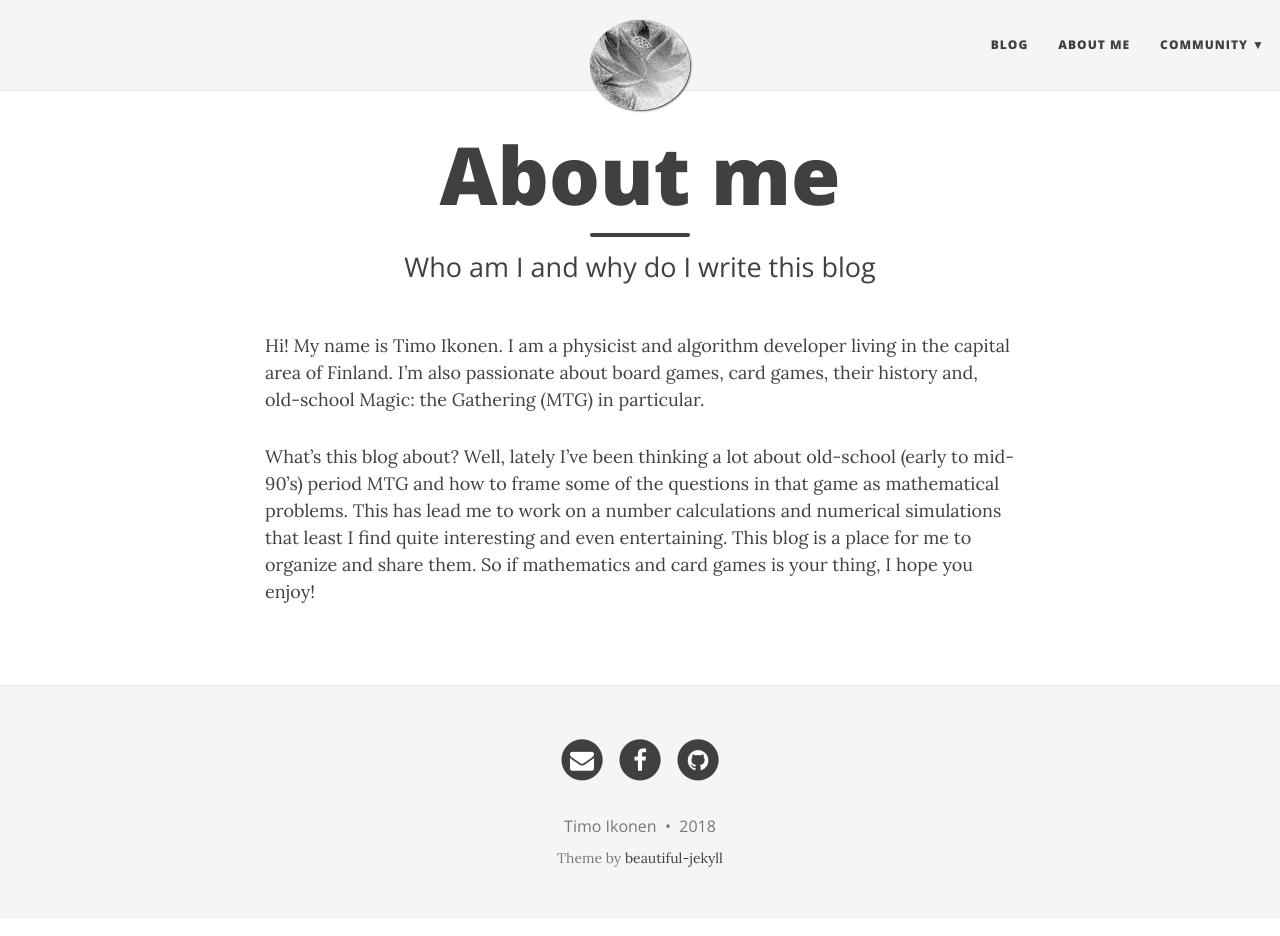
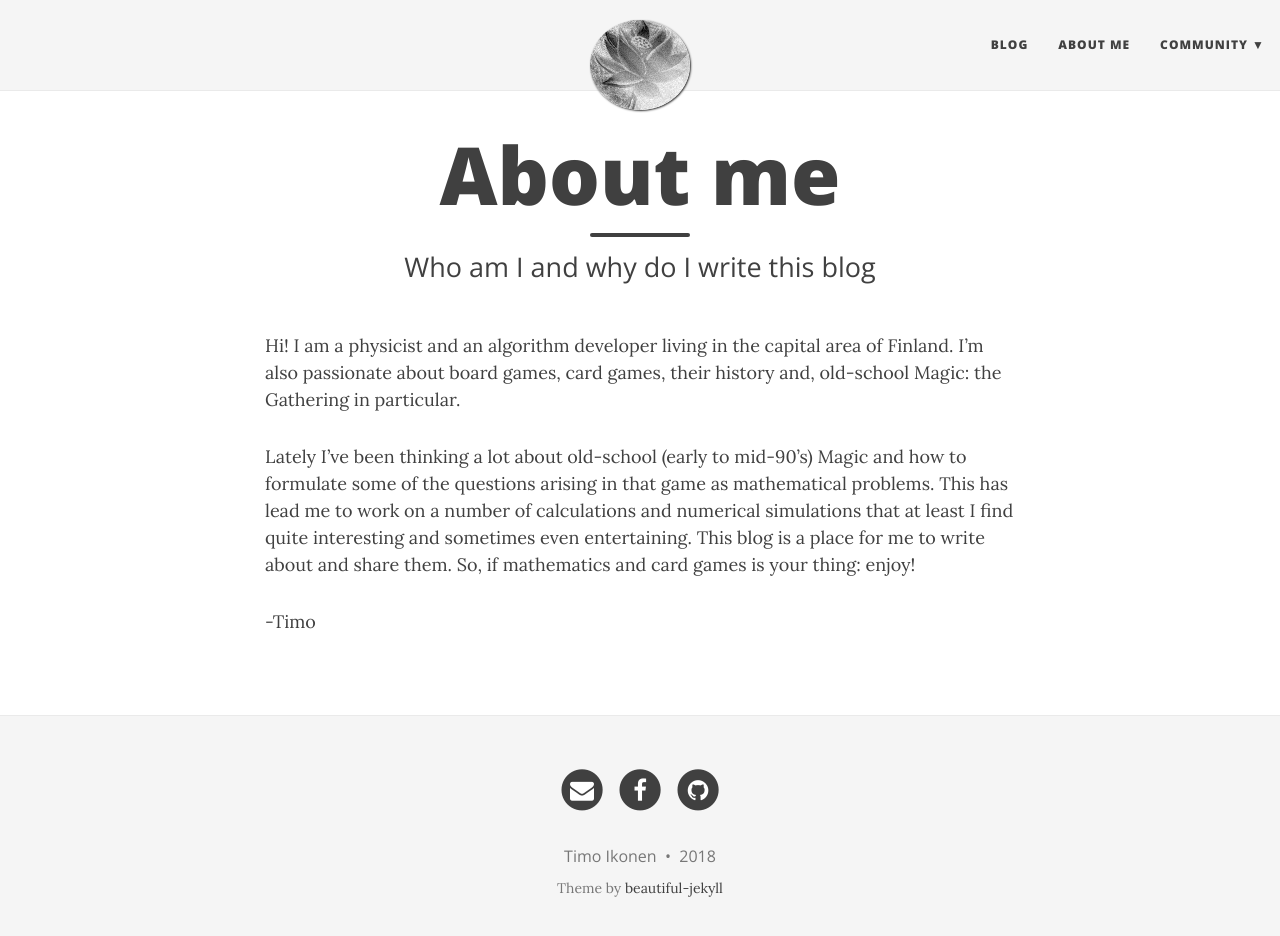
Before and after one commit to tmikonen/quantitatively, a Jekyll site: the page built from aboutme.md, in a window 1280 px wide and 949 px high. Shown: the top 936 px of the window. Built offline with Jekyll 4.4.1, drawn with Linux system fonts in a browser that asks for light colours; nearby versions of some CDN libraries.

Commit message:
Update aboutme

```diff
--- a/aboutme.md
+++ b/aboutme.md
@@ -4,6 +4,8 @@ title: About me
 subtitle: Who am I and why do I write this blog
 ---
 
-Hi! My name is Timo Ikonen. I am a physicist and algorithm developer living in the capital area of Finland. I'm also passionate about board games, card games, their history and, old-school Magic: the Gathering (MTG) in particular.
+Hi! I am a physicist and an algorithm developer living in the capital area of Finland. I'm also passionate about board games, card games, their history and, old-school Magic: the Gathering in particular.
 
-What's this blog about? Well, lately I've been thinking a lot about old-school (early to mid-90's) period MTG and how to frame some of the questions in that game as mathematical problems. This has lead me to work on a number calculations and numerical simulations that least I find quite interesting and even entertaining. This blog is a place for me to organize and share them. So if mathematics and card games is your thing, I hope you enjoy!
+Lately I've been thinking a lot about old-school (early to mid-90's) Magic and how to formulate some of the questions arising in that game as mathematical problems. This has lead me to work on a number of calculations and numerical simulations that at least I find quite interesting and sometimes even entertaining. This blog is a place for me to write about and share them. So, if mathematics and card games is your thing: enjoy!
+
+-Timo
```
